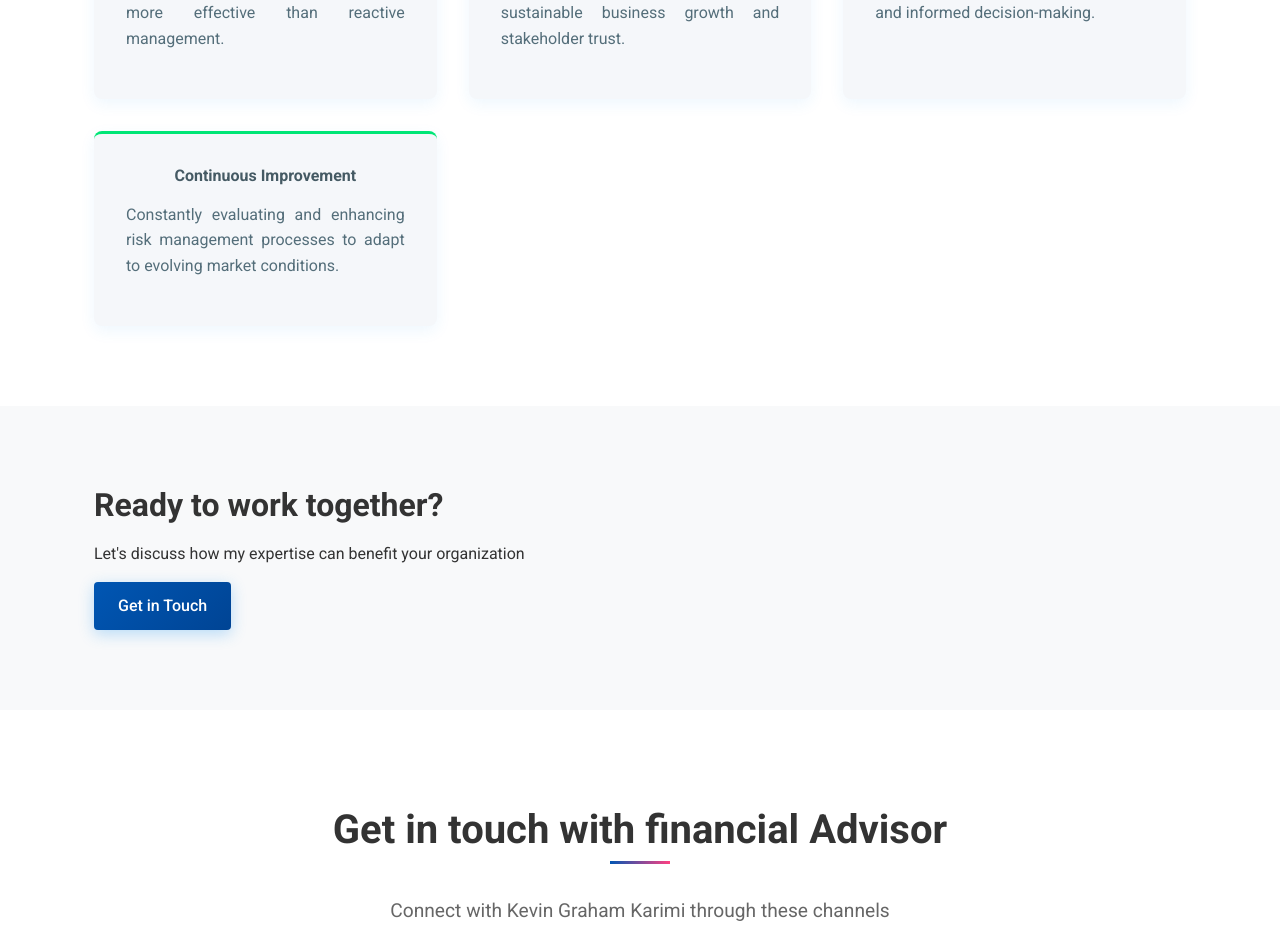
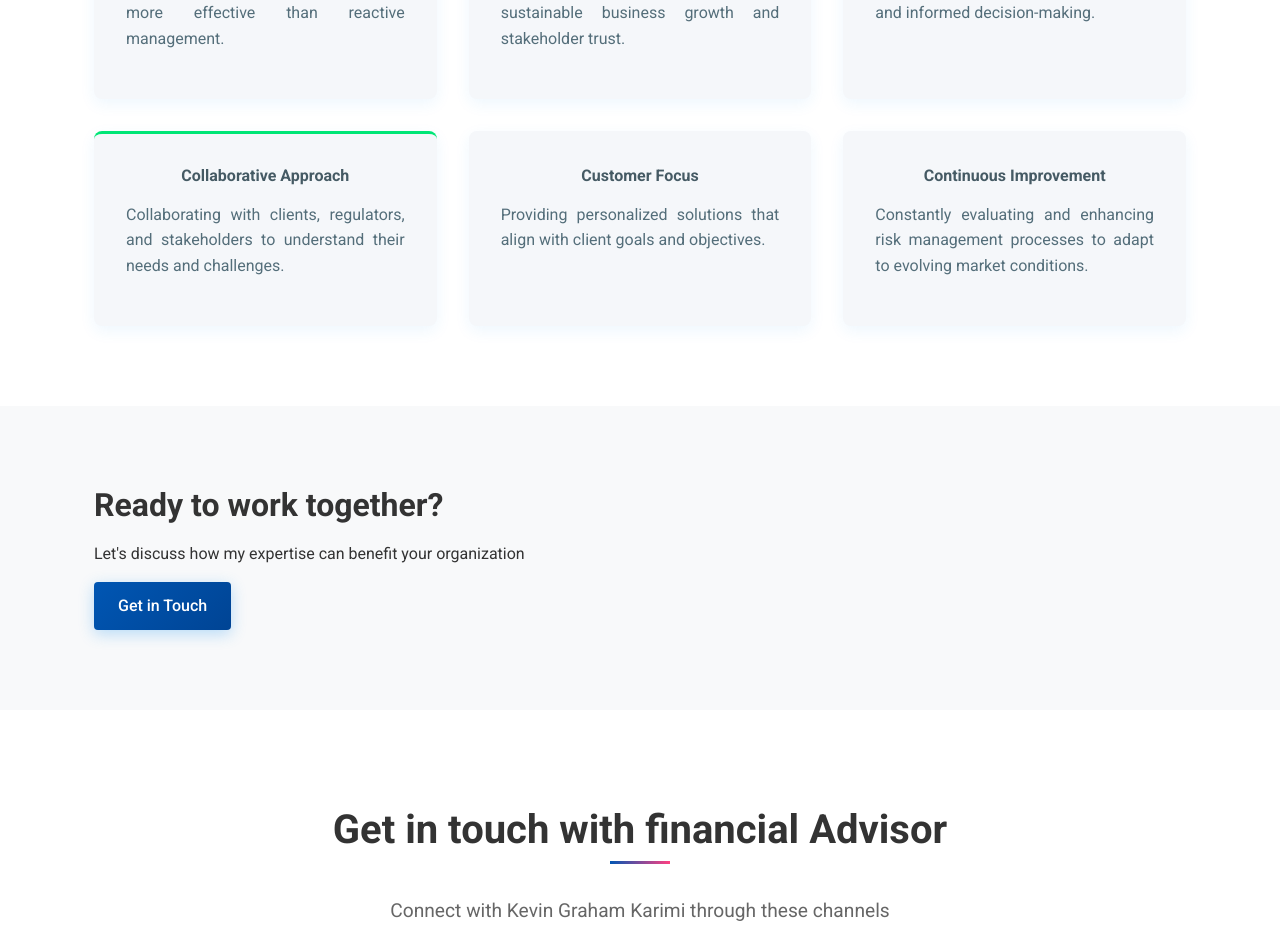
Before and after one commit to nehcracker/kevin, a React (Create React App) app: page /about in a window 1280 px wide. Shown: the part 1760-2688 px from the top of the page. Built offline with nearby package versions, Linux system fonts and the light colour scheme; the HTML template or start-up script is replaced by a standard one.

Commit message:
about page

```diff
--- a/src/pages/About/About.jsx
+++ b/src/pages/About/About.jsx
@@ -84,6 +84,16 @@ const About = () => {
               </div>
 
               <div className="philosophy-card">
+                <h3>Collaborative Approach</h3>
+                <p>Collaborating with clients, regulators, and stakeholders to understand their needs and challenges.</p>
+              </div>
+
+              <div className="philosophy-card">
+                <h3>Customer Focus</h3>
+                <p>Providing personalized solutions that align with client goals and objectives.</p>
+              </div>
+
+              <div className="philosophy-card">
                 <h3>Continuous Improvement</h3>
                 <p>Constantly evaluating and enhancing risk management processes to adapt to evolving market conditions.</p>
               </div>
```
